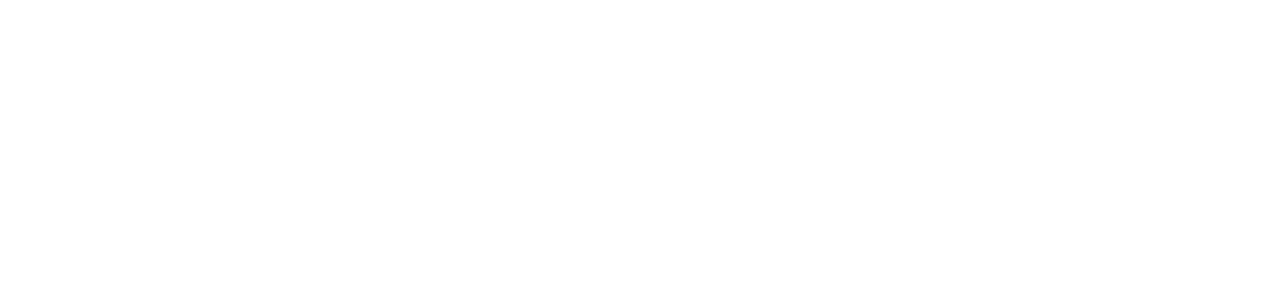
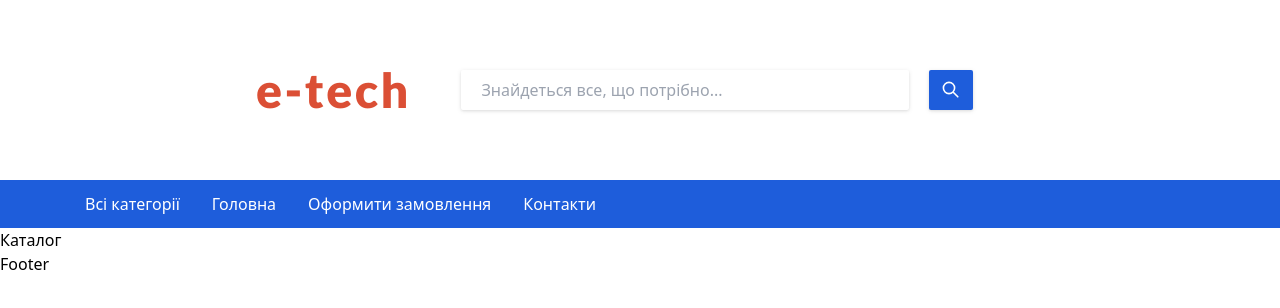
Before and after one commit to aleks-vorgen/Etech-client, a React (Vite) app: page /products in a window 1280 px wide. Before the commit this address had no page. Shown: the top 308 px of the page. Built offline with nearby package versions, Linux system fonts and the light colour scheme.

Commit message:
Style fix

```diff
--- a/src/App.jsx
+++ b/src/App.jsx
@@ -6,6 +6,7 @@
 import {ContactPage} from './pages/ContactPage'
 import {ShippingPage} from './pages/ShippingPage'
 import ProductCard from './components/Products/ProductCard'
+import {ProductsPage} from "./pages/ProductsPage.jsx";
 
 
 
@@ -16,6 +17,7 @@
     <>
       <Routes>
         <Route path='/' element={<Layout />}>
+            <Route path='/products' element={<ProductsPage />} />
             <Route index element={ <HomePage /> } />
             <Route path='/checkout' element={ <ShippingPage /> } />
             <Route path='/contact' element={ <ContactPage /> } />
--- a/src/components/Header.jsx
+++ b/src/components/Header.jsx
@@ -13,7 +13,7 @@
                 </Link>
                 <ProductSearch/>
             </div>
-            <div className='bg-blue h-[55px]'>
+            <div className='bg-blue'>
                 <NavbarHeader/>
             </div>
         </>
--- a/src/components/Products/ProductCard.jsx
+++ b/src/components/Products/ProductCard.jsx
@@ -26,7 +26,7 @@
     }
 
     return (
-        <div className='w-[1000px] mx-auto flex justify-center mt-20'>
+        <div className='w-[1110px] mx-auto flex justify-center mt-20'>
             <div className='mr-10'>
                 <img src={product.imgPath} alt={product.title} className=''/>
             </div>
--- a/src/pages/HomePage.jsx
+++ b/src/pages/HomePage.jsx
@@ -24,7 +24,7 @@
   }
 
   return (
-      <div className='w-[1000px] mx-auto'>
+      <div className='w-[1110px] mx-auto'>
         <h2>Головна</h2>
         <button
             style={{border: '1px solid black', padding: '5px 10px', marginRight: '5px'}}
--- a/src/ui/NavbarHeader.jsx
+++ b/src/ui/NavbarHeader.jsx
@@ -1,16 +1,15 @@
 import React from 'react'
-import { Link } from 'react-router-dom'
+import {Link} from 'react-router-dom'
 
 const NavbarHeader = () => {
-  return (
-    <div className='text-xl'>
-        <div>
-            <Link to="/"> Головна</Link>
-            <Link to="/checkout"> Оформити замовлення</Link>
-            <Link to="/contact"> Контакти</Link>
+    return (
+        <div className='w-[1110px] mx-auto flex gap-8 text-white items-center'>
+            <Link to="/products" className='py-3'>Всі категорії</Link>
+            <Link to="/" className='py-3'>Головна</Link>
+            <Link to="/checkout" className='py-3'>Оформити замовлення</Link>
+            <Link to="/contact" className='py-3'>Контакти</Link>
         </div>
-    </div>
-  )
+    )
 }
 
 export default NavbarHeader
--- a/src/ui/ProductSearch.jsx
+++ b/src/ui/ProductSearch.jsx
@@ -47,6 +47,7 @@
                        onChange={handleInputChange}
                        required
                 />
+
                 <button type="submit"
                         className="text-white bg-blue rounded-sm px-3 py-2 drop-shadow">
                     <svg className="w-5 h-5 text-white" fill="none"
@@ -56,13 +57,12 @@
                     </svg>
                 </button>
             </form>
-
             {products.length > 0 && (
-                <div className='absolute border-l border-r border-b -mt-2 p-3 w-[91.6%] z-0'>
+                <div className='absolute -mt-2 -ml-8 p-3 w-full'>
                     {products.map((product) => (
                         <Link to={`/products/${product.id}`}
                               key={product.id}
-                              className='border-b'>
+                              className='block border-b bg-black/30 px-5 py-2 backdrop-blur-sm'>
                             <p>Title: {product.title}</p>
                             <p>Price: {product.price}</p>
                         </Link>
```
